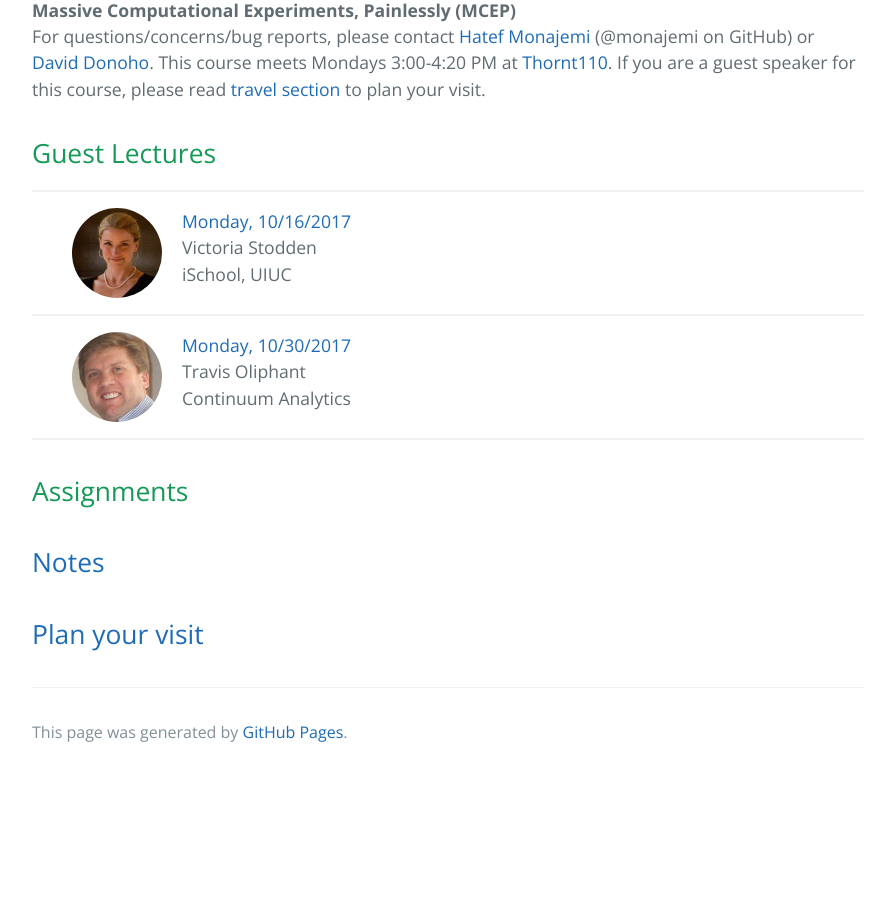
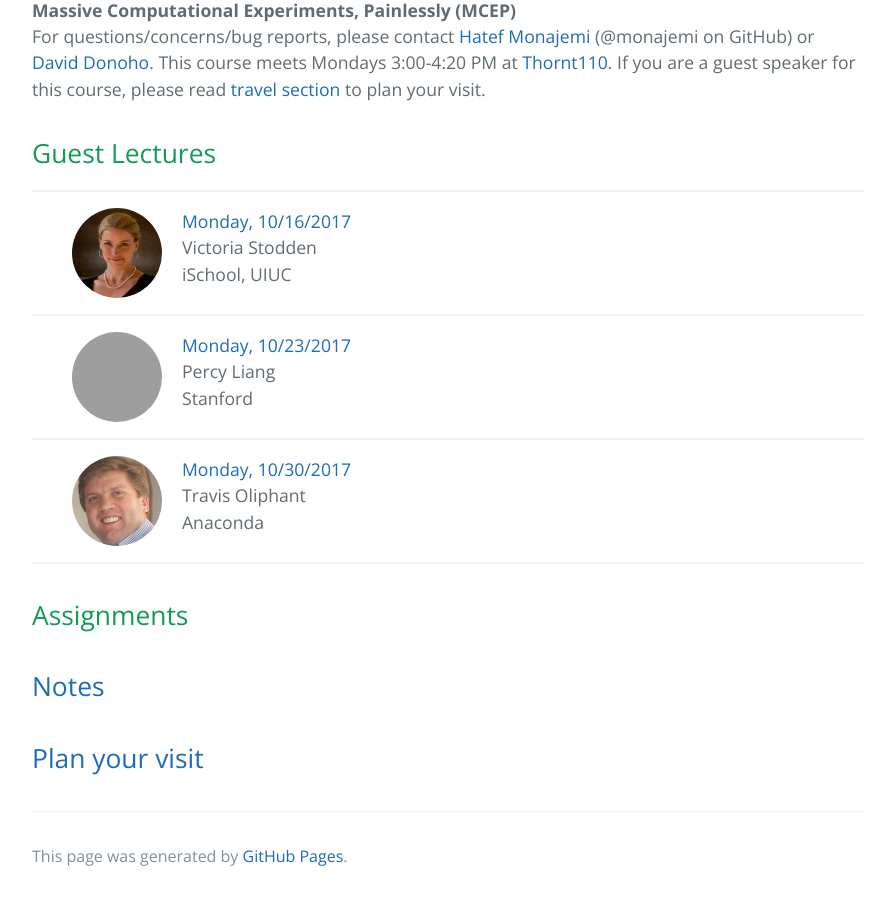
Before and after one commit to stats285/stats285.github.io, a Jekyll site: the page built from index.md, in a window 1280 px wide and 900 px high, scrolled down 730 px. Shown: the whole window, without its empty margins (192-1087 px from the left). Built offline with Jekyll 4.4.1, drawn with Linux system fonts in a browser that asks for light colours; the repository's description, which GitHub fills in, is left out; before the commit the page ends 1506 px from its top, so only the background shows below that; grey boxes are pictures that could not be loaded.

Commit message:
Percy added

```diff
--- a/index.md
+++ b/index.md
@@ -24,6 +24,17 @@ For questions/concerns/bug reports, please contact [Hatef Monajemi](http://web.s
     </div>
 </div>
 ---
+<div class="speaker-wrap">
+    <div class="speakerphoto">
+    <img src="assets/img/Percy_liang.jpg">
+    </div>
+    <div class="card">
+        <a class="talkdate" href="./vcs_lecture"> Monday, 10/23/2017</a> <br>
+        <span class="speaker">Percy Liang</span> <br>
+        <span class="speakerposition">Stanford</span>
+    </div>
+</div>
+---
 
 <div class="speaker-wrap">
     <div class="speakerphoto">
@@ -32,7 +43,7 @@ For questions/concerns/bug reports, please contact [Hatef Monajemi](http://web.s
     <div class="card">
         <a class="talkdate" href="./travis_lecture"> Monday, 10/30/2017</a> <br>
         <span class="speaker">Travis Oliphant</span> <br>
-        <span class="speakerposition">Continuum Analytics</span>
+        <span class="speakerposition">Anaconda</span>
     </div>
 </div>
 ---
```
